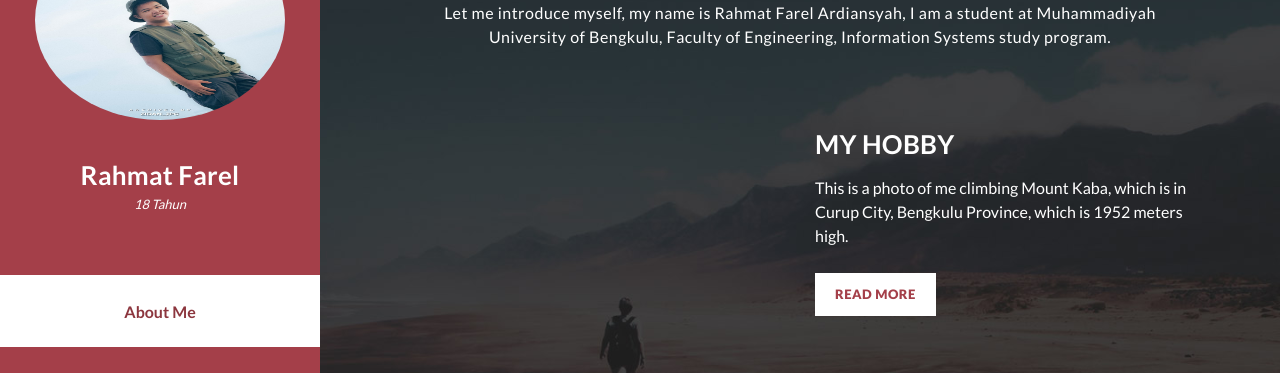
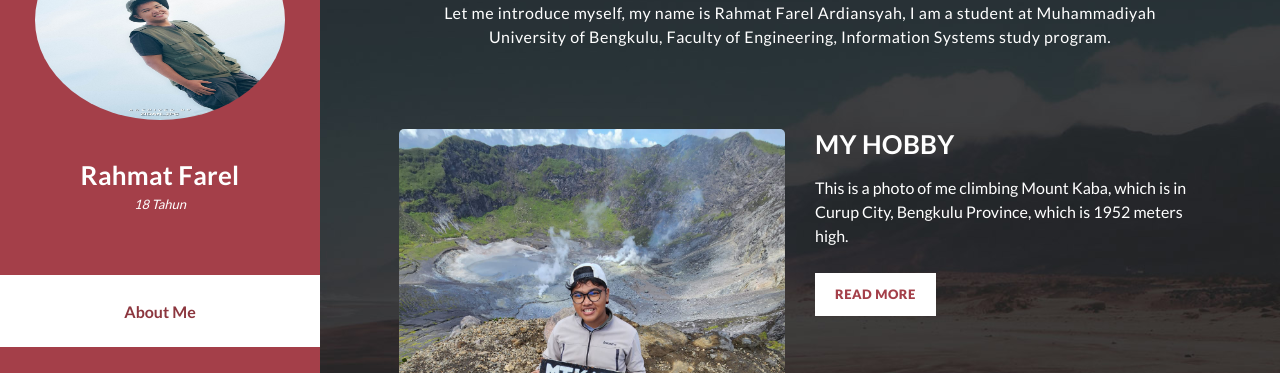
Before and after one commit to rahmatfarel-html/rahmatfarel-html.github.io, a plain HTML site: page index.html in a window 1280 px wide. Shown: the part 140-513 px from the top of the page. Drawn offline with Linux system fonts and the light colour scheme.

Commit message:
Update index.html

```diff
--- a/index.html
+++ b/index.html
@@ -93,7 +93,7 @@ Let me introduce myself, my name is Rahmat Farel Ardiansyah, I am a student at M
             <div class="row">
               <div class="col-md-6">
                 <div class="left-image">
-                  <img src="assets/images/pic2.jpeg" alt="" />
+                  <img src="pic2.jpeg" alt="" />
                 </div>
               </div>
               <div class="col-md-6">
```
